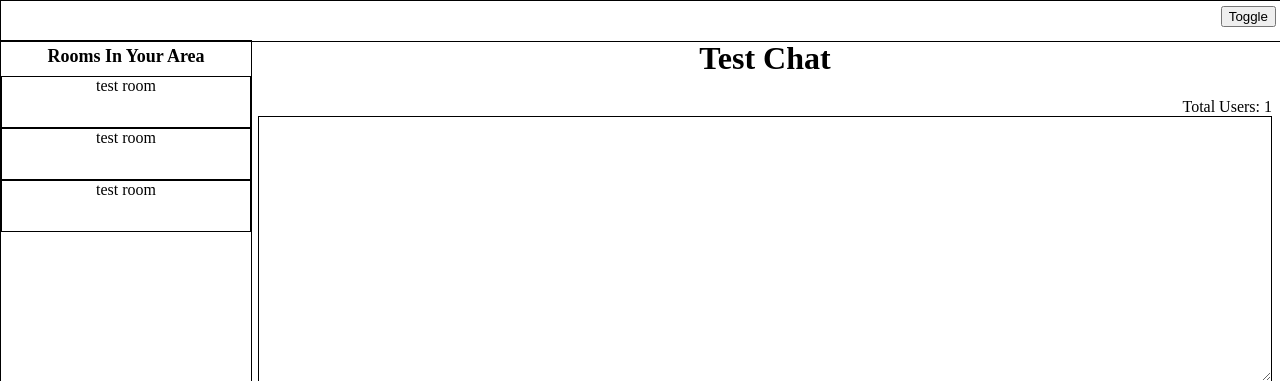
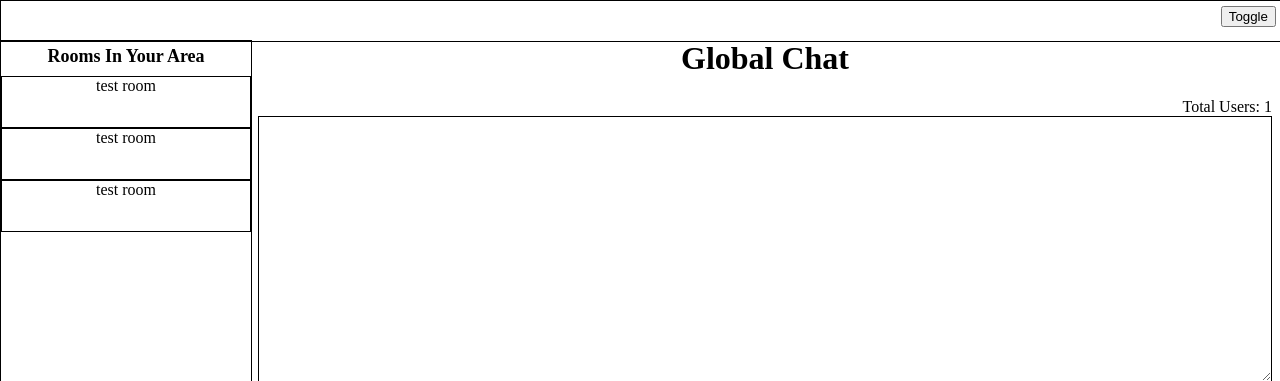
Before and after one commit to SE-Team-Two/LocalSpeak, a Flask app: page / in a window 1280 px wide. Shown: the top 381 px of the page. Run offline with Flask 2, Linux system fonts and the light colour scheme; some libraries are stand-ins or nearby versions.

Commit message:
Change Test Chat to Global Chat

```diff
--- a/src/templates/layout.html
+++ b/src/templates/layout.html
@@ -50,7 +50,7 @@
     </div>
 
     <div id="main">
-      <h1>Test Chat</h1>
+      <h1>Global Chat</h1>
 
       {% block chat_room %}{% endblock chat_room %}
 
```
